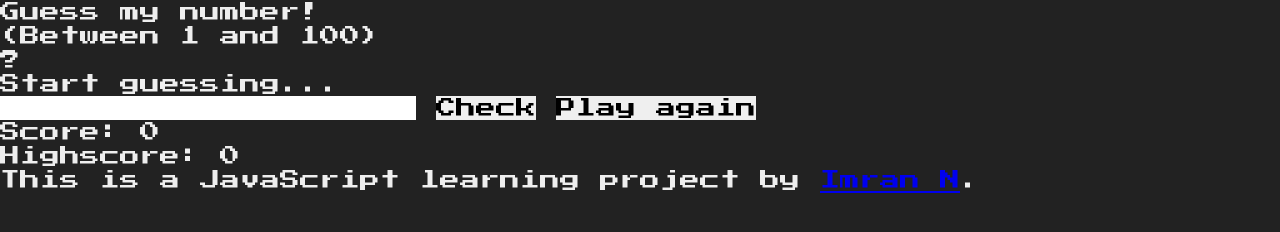
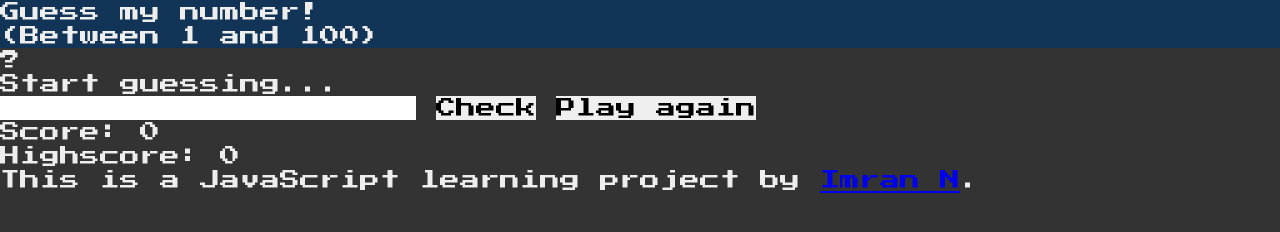
Before and after one commit to hiimrann/guess-my-number, a plain HTML site: page index.html in a window 1280 px wide. Drawn offline with Linux system fonts and the light colour scheme.

Commit message:
added css variables to add colors in style.css

```diff
--- a/style.css
+++ b/style.css
@@ -16,9 +16,21 @@
   margin: 0;
 }
 
+/* colors */
+:root {
+  --background: #333;
+  --text: #eee;
+  --highlight: #123456;
+}
+
 /* body */
 body {
   font-family: "Press Start 2P", cursive;
-  background-color: #222;
-  color: #eee;
+  background-color: var(--background);
+  color: var(--text);
 }
+
+/* header */
+header {
+  background-color: var(--highlight);
+}
```
